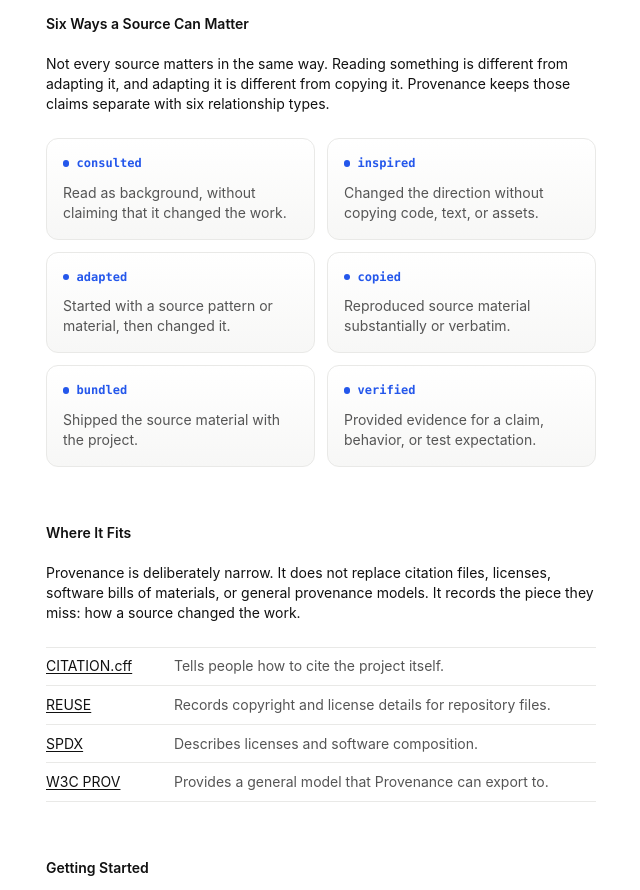
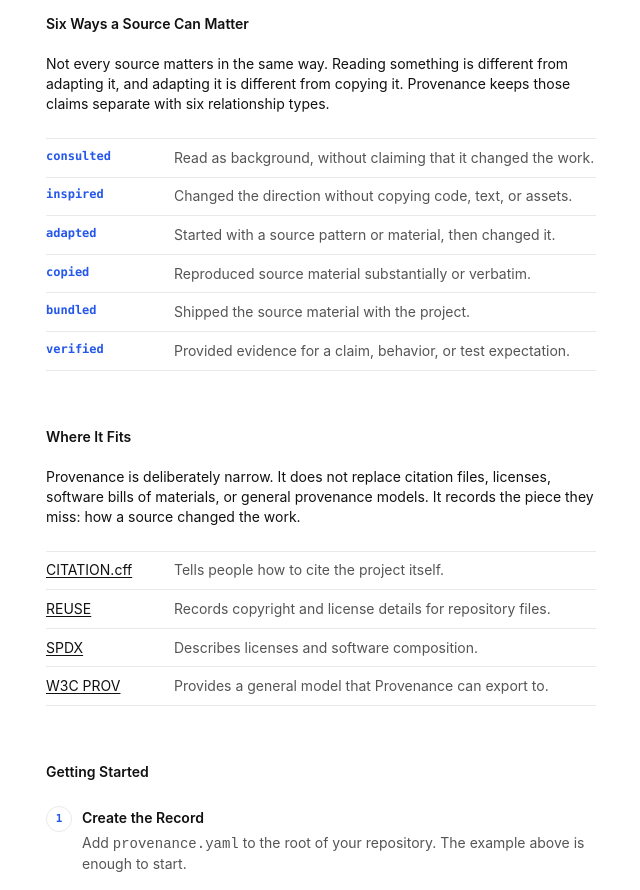
Before and after one commit to raphaelsalaja/provenance, a Next.js app in the folder apps/website/: page / in a window 1280 px wide. Shown: the part 2040-2930 px from the top of the page, without its empty margins (319-959 px from the left). Built offline with nearby package versions, Linux system fonts and the light colour scheme; no server answers.

Commit message:
Restore compact relationship rows

```diff
--- a/apps/website/app/globals.css
+++ b/apps/website/app/globals.css
@@ -143,18 +143,19 @@ section h2 + p {
 }
 
 .relationships {
-  display: grid;
-  grid-template-columns: repeat(2, minmax(0, 1fr));
-  gap: 0.75rem;
   margin: 1.5rem 0 0;
 }
 
 .relationships > div {
-  min-width: 0;
-  padding: 1rem;
-  border: 1px solid var(--line);
-  border-radius: 0.75rem;
-  background: linear-gradient(180deg, var(--paper), var(--code));
+  display: grid;
+  grid-template-columns: 7rem 1fr;
+  gap: 1rem;
+  padding: 0.55rem 0;
+  border-bottom: 1px solid var(--line);
+}
+
+.relationships > div:first-child {
+  border-top: 1px solid var(--line);
 }
 
 dt {
@@ -167,24 +168,9 @@ dd {
 }
 
 .relationships dt {
-  display: flex;
-  align-items: center;
-  gap: 0.45rem;
   color: var(--accent);
   font-family: "SFMono-Regular", Consolas, "Liberation Mono", monospace;
   font-size: 0.75rem;
-}
-
-.relationships dt::before {
-  width: 0.4rem;
-  height: 0.4rem;
-  border-radius: 50%;
-  background: currentColor;
-  content: "";
-}
-
-.relationships dd {
-  margin-top: 0.65rem;
 }
 
 .code-block {
@@ -298,10 +284,7 @@ footer p {
     width: calc(100vw - 1rem);
   }
 
-  .relationships {
-    grid-template-columns: 1fr;
-  }
-
+  .relationships > div,
   .standards li {
     grid-template-columns: 1fr;
     gap: 0.2rem;
```
